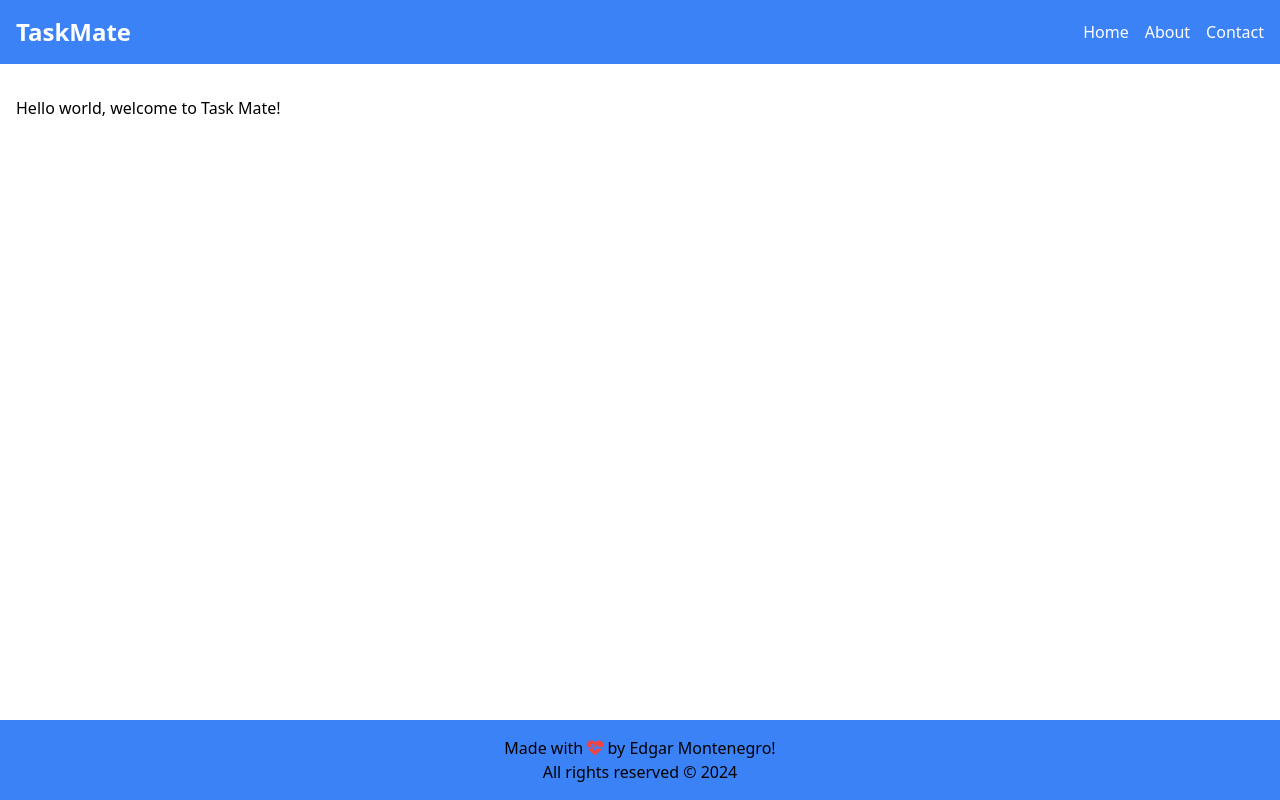
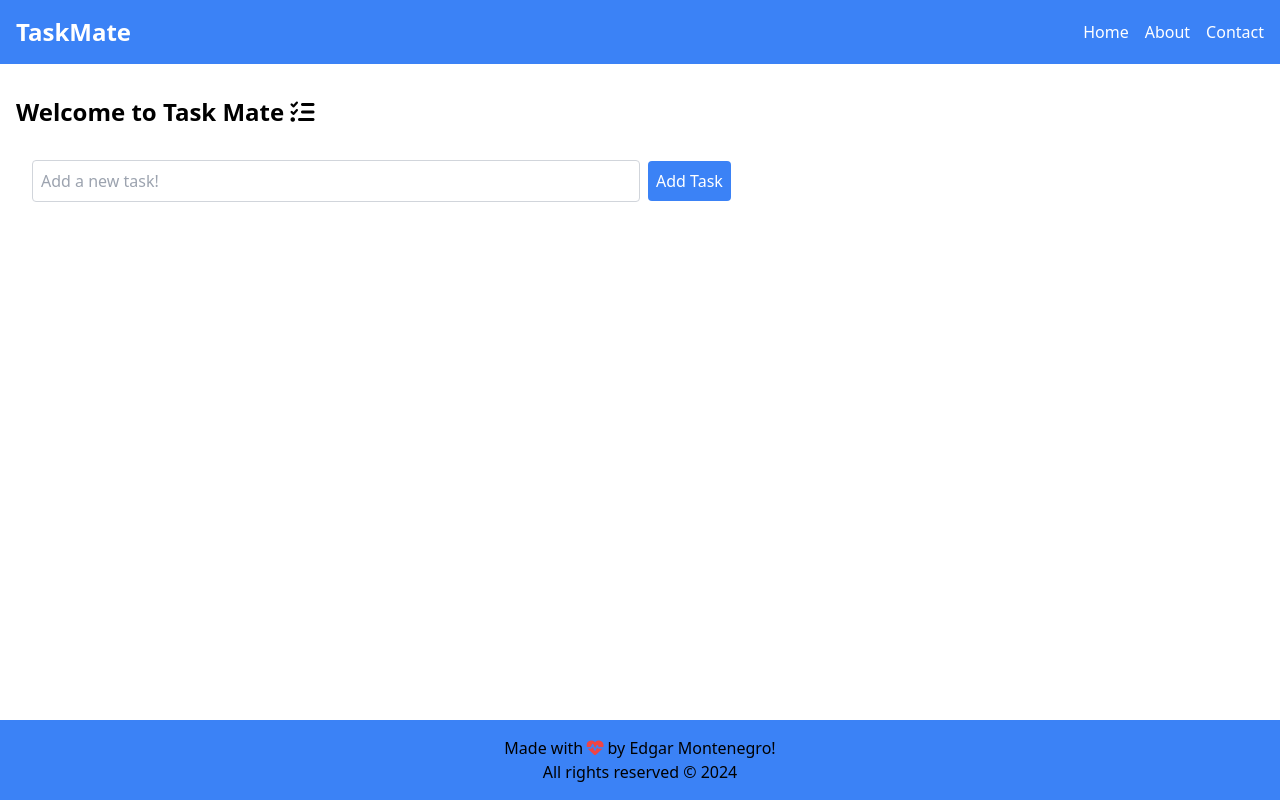
Before and after one commit to Edgarmontenegro123/task-mate, a Next.js app: page / in a window 1280 px wide. Built offline with nearby package versions, Linux system fonts and the light colour scheme.

Commit message:
🚧 Polishing first views

```diff
--- a/app/components/footer/footer.tsx
+++ b/app/components/footer/footer.tsx
@@ -1,3 +1,5 @@
+import React from "react";
+
 const Footer = () => {
     const date: number = new Date().getFullYear();
     return (
--- /dev/null
+++ b/app/components/toDo/toDoList.tsx
@@ -0,0 +1,66 @@
+"use client"
+
+import { useState } from "react";
+
+interface Task {
+    id: number;
+    text: string;
+    completed: boolean;
+}
+
+const ToDoList = () => {
+    const [tasks, setTasks] = useState<Task[]>([]);
+    const [taskText, setTaskText] = useState('')
+
+    const addTask = () => {
+        if(taskText.trim() === '') return;
+        const newTask = {
+            id: Date.now(),
+            text: taskText,
+            completed: false,
+        }
+        setTasks([...tasks, newTask])
+        setTaskText('')
+    }
+    const toggleTaskCompletion = (id: number) => {
+        setTasks(tasks.map(task =>
+            task.id === id ? { ...task, completed: !task.completed } : task
+        ))
+    }
+
+    const deleteTask = (id: number) => {
+        setTasks(tasks.filter(task => task.id !== id))
+    }
+
+    return(
+        <div className="p-4">
+            <input
+                type="text"
+                value={taskText}
+                onChange={(e) => setTaskText(e.target.value)}
+                placeholder="Add a new task!"
+                className="w-1/2 p-2 border border-gray-300 rounded text-pink-500"
+            />
+            <button onClick={addTask} className="ml-2 p-2 bg-blue-500 text-white rounded">
+                Add Task
+            </button>
+            <ul className="mt-4">
+                {tasks.map(task => (
+                    <li key={task.id} className="flex items-center justify-between p-2">
+                        <span onClick={() => toggleTaskCompletion(task.id)}
+                              className={`cursor-pointer ${task.completed ? 'line-through' : ''}`}>
+                            {task.text}
+                        </span>
+                        <button
+                            onClick={() => deleteTask(task.id)}
+                            className="text-rose-600 ml-2">
+                            <i className="fas fa-trash text-2xl"></i>
+                        </button>
+                    </li>
+                ))}
+            </ul>
+        </div>
+    )
+}
+
+export default ToDoList
--- a/app/layout.tsx
+++ b/app/layout.tsx
@@ -4,7 +4,7 @@ import Footer from "./components/footer/footer";
 import "./globals.css";
 
 export const metadata: Metadata = {
-  title: "Task Mate",
+  title: "Task Mate 📋",
   description: "Your personal task management companion!",
 };
 
--- a/app/page.tsx
+++ b/app/page.tsx
@@ -1,7 +1,10 @@
+import ToDoList from "../app/components/toDo/toDoList";
+
 export default function Home() {
   return (
       <div>
-          <p>Hello world, welcome to Task Mate!</p>
+          <h1 className="text-2xl font-bold mb-4">Welcome to Task Mate <i className="fa-solid fa-list-check"></i></h1>
+          <ToDoList />
       </div>
   );
 }
```
